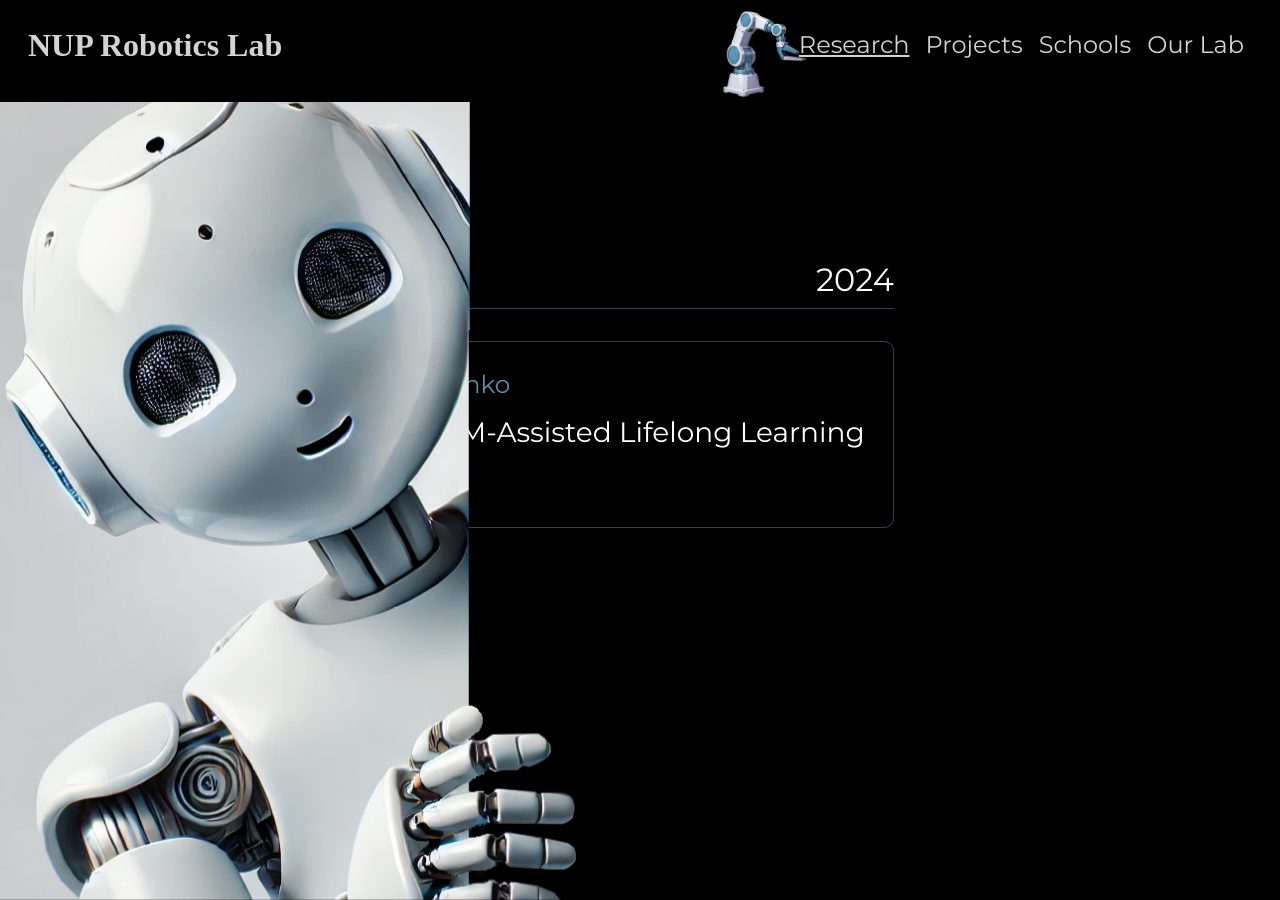
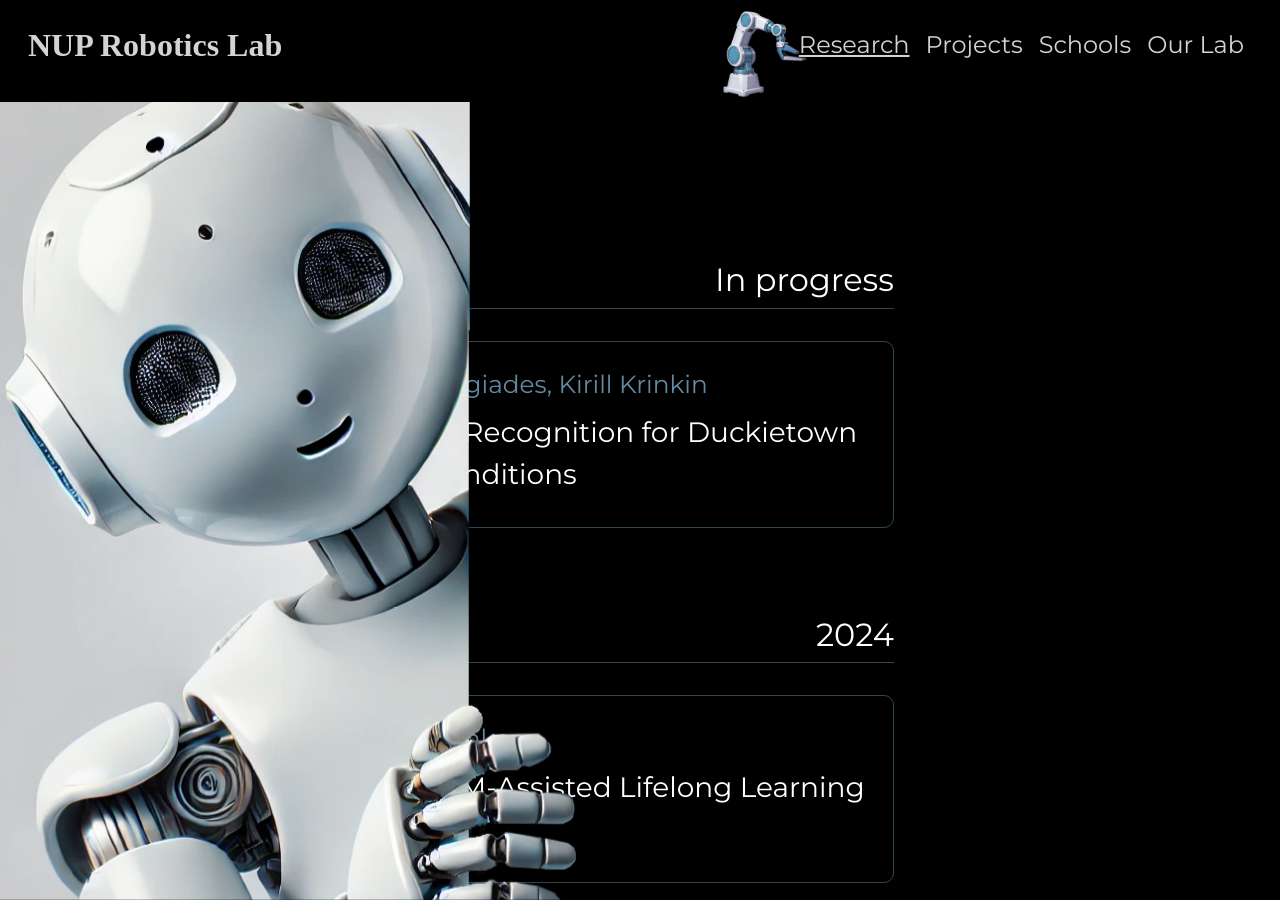
Before and after one commit to rcicd/robo_lab, a Jekyll site: the page built from research.md, in a window 1280 px wide and 900 px high, scrolled down 435 px. Built offline with Jekyll 4.4.1, drawn with Linux system fonts in a browser that asks for light colours; some web fonts are replaced.

Commit message:
Added info about Ilia Nechaev, his paper and project

```diff
--- a/research.md
+++ b/research.md
@@ -11,7 +11,10 @@ fields_of_interest:
   - "Artificial Intelligence"
 
 publications:
-  in_progress: []
+  in_progress:
+    - authors: "Ilia Nechaev, Michael Georgiades, Kirill Krinkin"
+      name: 'Efficient Lane Marking Recognition for Duckietown for Varying Lighting Conditions'
+      #doi: "doi"
 #  template to add in "in_progress":
 #  - authors: "Author1, Author2"
 #    name: "Name of the work"
```
Also changed, not shown: _projects/neural_networks_benchmark_tool.md (added, +30 -0 lines), about.md (+1 -1 lines), assets/img/nn_converting_tool.png (added).
